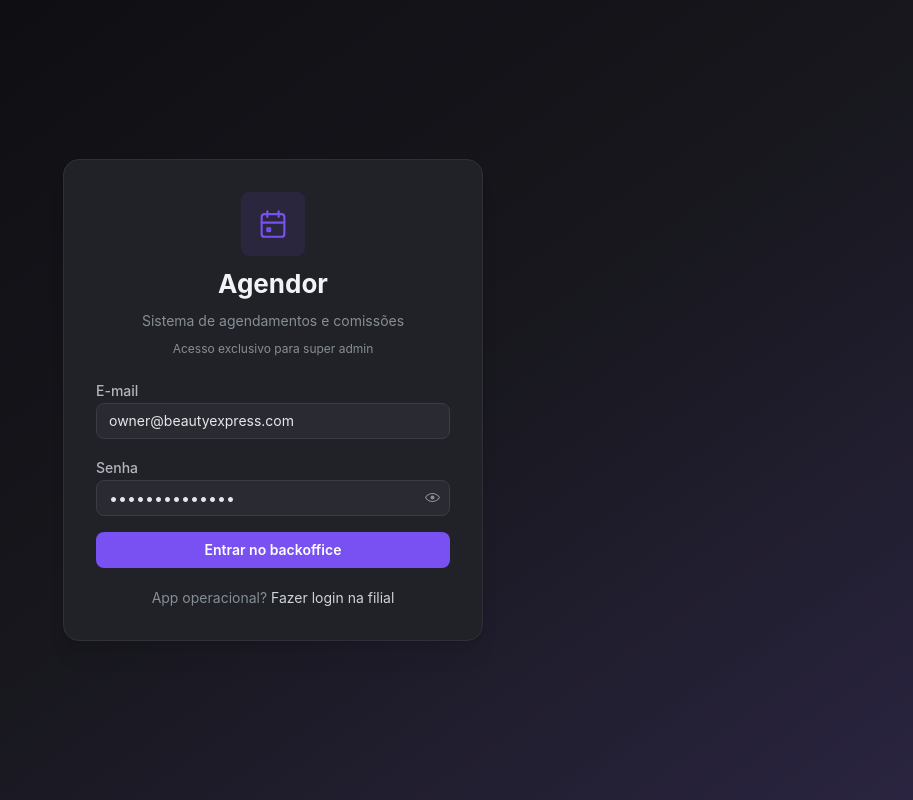
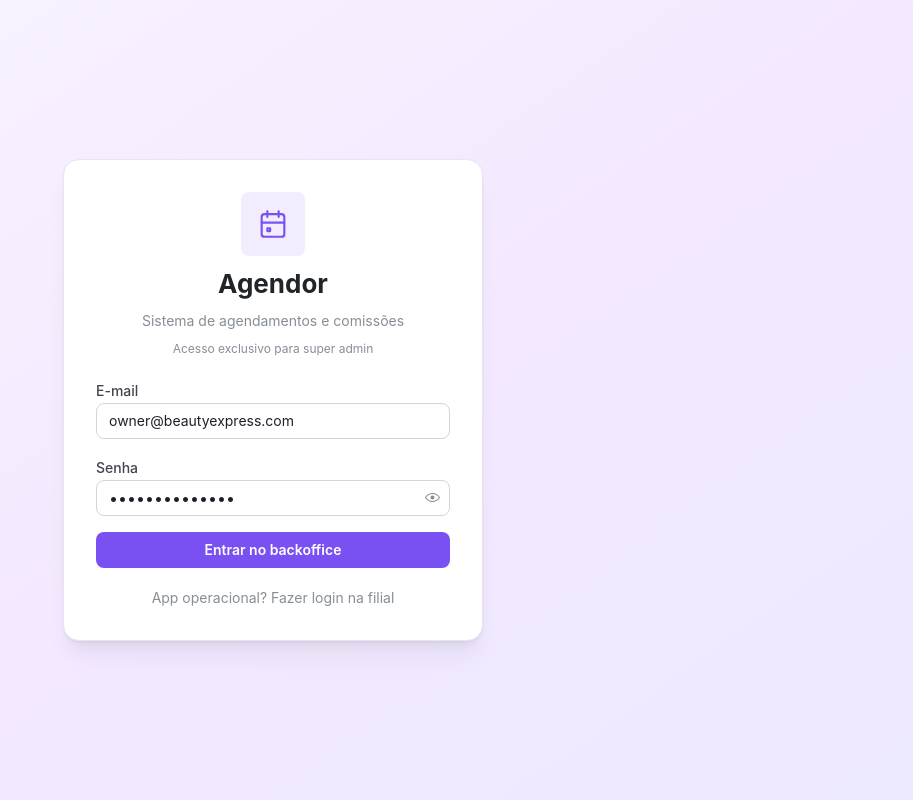
Before and after one commit to fernnandez/beauty-express, a React (Vite) app in the folder frontend/: page /backoffice/login in a window 1280 px wide. Shown: the whole page, without its empty margins (367-1280 px from the left). Built offline with nearby package versions, Linux system fonts and the light colour scheme; no server answers.

Commit message:
feat(backoffice): converte para light mode

```diff
--- a/frontend/src/backoffice/BackofficeApp.tsx
+++ b/frontend/src/backoffice/BackofficeApp.tsx
@@ -14,12 +14,11 @@ import { backofficeAccent } from './utils/backoffice-theme.util';
 const backofficeTheme = {
   primaryColor: backofficeAccent,
   defaultRadius: 'md' as const,
-  colorScheme: 'dark' as const,
 };
 
 export function BackofficeApp() {
   return (
-    <MantineProvider theme={backofficeTheme} forceColorScheme="dark">
+    <MantineProvider theme={backofficeTheme} forceColorScheme="light">
       <AdminAuthProvider>
         <Routes>
           <Route path="login" element={<AdminLogin />} />
--- a/frontend/src/backoffice/components/BackofficeLayout.tsx
+++ b/frontend/src/backoffice/components/BackofficeLayout.tsx
@@ -180,7 +180,7 @@ export function BackofficeLayout() {
               href="https://fernnandez-dev.vercel.app"
               target="_blank"
               rel="noopener noreferrer"
-              c="gray.4"
+              c="gray.6"
               fw={500}
             >
               fernnnadez
--- a/frontend/src/backoffice/components/TenantConfigTab.tsx
+++ b/frontend/src/backoffice/components/TenantConfigTab.tsx
@@ -87,7 +87,7 @@ export function TenantConfigTab({ tenant }: { tenant: TenantDetail }) {
       <form onSubmit={handleSubmit}>
         <Stack gap="lg">
           <Stack gap="xs">
-            <Title order={3} c="gray.3">
+            <Title order={3} c="gray.8">
               Configuração da filial
             </Title>
             <Text size="sm" c="dimmed">
--- a/frontend/src/backoffice/pages/AdminLogin.tsx
+++ b/frontend/src/backoffice/pages/AdminLogin.tsx
@@ -96,7 +96,7 @@ export function AdminLogin() {
             <ThemeIcon size={64} radius="md" color={backofficeAccent} variant="light">
               <IconCalendarEvent size={34} stroke={1.5} />
             </ThemeIcon>
-            <Title order={2} ta="center" c="gray.1">
+            <Title order={2} ta="center" c="gray.9">
               {BACKOFFICE_NAME}
             </Title>
             <Text c="dimmed" size="sm" ta="center">
@@ -146,7 +146,7 @@ export function AdminLogin() {
 
           <Text size="sm" ta="center" c="dimmed">
             App operacional?{' '}
-            <Anchor component={Link} to="/login" c="gray.4">
+            <Anchor component={Link} to="/login" c="gray.6">
               Fazer login na filial
             </Anchor>
           </Text>
--- a/frontend/src/backoffice/pages/BackofficeAuditLogs.tsx
+++ b/frontend/src/backoffice/pages/BackofficeAuditLogs.tsx
@@ -45,7 +45,7 @@ export function BackofficeAuditLogs() {
     <Container style={{ maxWidth: "95%" }} px={{ base: "xs", sm: "md" }}>
       <Stack gap="md" mb="xl">
         <Stack gap="xs">
-          <Title order={1} c="gray.3">
+          <Title order={1} c="gray.8">
             Ações recentes
           </Title>
           <Text c="dimmed">
--- a/frontend/src/backoffice/pages/BackofficeTenantDetail.tsx
+++ b/frontend/src/backoffice/pages/BackofficeTenantDetail.tsx
@@ -164,7 +164,7 @@ function TenantSummaryTab({ tenantId }: { tenantId: string }) {
                     <Text size="sm" c="dimmed">
                       {card.title}
                     </Text>
-                    <Text size="xl" fw={700} c="gray.1">
+                    <Text size="xl" fw={700} c="gray.9">
                       {formatPrice(card.value)}
                     </Text>
                   </Stack>
@@ -561,7 +561,7 @@ export function BackofficeTenantDetail() {
               Voltar
             </Button>
             <Group gap="sm">
-              <Title order={1} c="gray.3">
+              <Title order={1} c="gray.8">
                 {tenant.name}
               </Title>
               <Badge color={tenant.isActive ? 'green' : 'gray'}>
@@ -580,7 +580,7 @@ export function BackofficeTenantDetail() {
               <Text size="xs" c="dimmed">
                 {card.label}
               </Text>
-              <Text size="lg" fw={700} c="gray.1">
+              <Text size="lg" fw={700} c="gray.9">
                 {card.format === 'money'
                   ? formatPrice(toMoney(card.value))
                   : card.value}
--- a/frontend/src/backoffice/pages/BackofficeTenants.tsx
+++ b/frontend/src/backoffice/pages/BackofficeTenants.tsx
@@ -141,7 +141,7 @@ export function BackofficeTenants() {
     <Container style={{ maxWidth: '95%' }} px={{ base: 'xs', sm: 'md' }}>
       <Stack gap="md" mb="xl">
         <Group justify="space-between" wrap="wrap">
-          <Title order={1} c="gray.3">
+          <Title order={1} c="gray.8">
             Filiais
           </Title>
           <Button
--- a/frontend/src/backoffice/pages/BackofficeUsers.tsx
+++ b/frontend/src/backoffice/pages/BackofficeUsers.tsx
@@ -178,7 +178,7 @@ export function BackofficeUsers() {
     <Container style={{ maxWidth: '95%' }} px={{ base: 'xs', sm: 'md' }}>
       <Stack gap="md" mb="xl">
         <Group justify="space-between" wrap="wrap">
-          <Title order={1} c="gray.3">
+          <Title order={1} c="gray.8">
             Usuários
           </Title>
           <Button
--- a/frontend/src/backoffice/utils/backoffice-theme.util.ts
+++ b/frontend/src/backoffice/utils/backoffice-theme.util.ts
@@ -2,28 +2,28 @@ export const BACKOFFICE_NAME = 'Agendor';
 export const BACKOFFICE_TAGLINE = 'Sistema de agendamentos e comissões';
 
 export const backofficeColors = {
-  // Dark mode suave (grafite), com contraste reduzido para leitura confortável.
-  bg: '#1a1a1f',
-  surface: '#212128',
-  surfaceMuted: '#2a2a32',
-  inputBg: '#2a2a32',
-  inputBgFocus: '#32323b',
-  border: '#303039',
-  borderStrong: '#3c3c47',
-  navbar: '#1d1d23',
+  // Light mode: base clara e suave, superfícies brancas, contraste confortável.
+  bg: '#f6f6f8',
+  surface: '#ffffff',
+  surfaceMuted: '#f1f1f4',
+  inputBg: '#ffffff',
+  inputBgFocus: '#ffffff',
+  border: '#e6e6ec',
+  borderStrong: '#d4d4dd',
+  navbar: '#ffffff',
   // Accent de marca (violeta) nas interações de navegação.
-  navActiveBg: 'rgba(168, 85, 247, 0.18)',
-  navHoverBg: 'rgba(255, 255, 255, 0.05)',
-  navText: '#9a9aa5',
-  navTextActive: '#ededf2',
-  textPrimary: '#e6e6ea',
-  textSecondary: '#b4b4bf',
-  textMuted: '#8a8a95',
-  placeholder: '#5e5e68',
-  tableHeader: '#2a2a32',
-  tableHeaderText: '#d6d6dd',
-  tableCell: '#212128',
-  tableCellText: '#d8d8df',
+  navActiveBg: 'rgba(124, 58, 237, 0.12)',
+  navHoverBg: 'rgba(0, 0, 0, 0.04)',
+  navText: '#6b6b76',
+  navTextActive: '#6d28d9',
+  textPrimary: '#1f1f29',
+  textSecondary: '#44444f',
+  textMuted: '#787884',
+  placeholder: '#9a9aa5',
+  tableHeader: '#f1f1f4',
+  tableHeaderText: '#44444f',
+  tableCell: '#ffffff',
+  tableCellText: '#2a2a33',
 } as const;
 
 export const backofficeCardStyle = {
@@ -43,7 +43,7 @@ export const backofficeTableStyles = {
 };
 
 export const backofficeLoginGradient =
-  'linear-gradient(145deg, #0b0b0f 0%, #17171d 55%, #2a2440 100%)';
+  'linear-gradient(145deg, #faf5ff 0%, #f3e8ff 55%, #ede9fe 100%)';
 
 /** Cor Mantine padrão do backoffice (accent de marca: violeta). */
 export const backofficeAccent = 'violet' as const;
@@ -51,14 +51,14 @@ export const backofficeAccent = 'violet' as const;
 const inputBaseStyles = {
   label: { color: backofficeColors.textSecondary, fontWeight: 500 },
   description: { color: backofficeColors.textMuted },
-  error: { color: '#fca5a5' },
+  error: { color: '#dc2626' },
   input: {
     color: backofficeColors.textPrimary,
     backgroundColor: backofficeColors.inputBg,
     borderColor: backofficeColors.borderStrong,
     '&::placeholder': { color: backofficeColors.placeholder },
     '&:focus': {
-      borderColor: '#64748b',
+      borderColor: '#8b5cf6',
       backgroundColor: backofficeColors.inputBgFocus,
     },
     '&:disabled': {
```
Also changed, not shown: frontend/src/backoffice/pages/BackofficeDashboard.tsx (+5 -5 lines).
